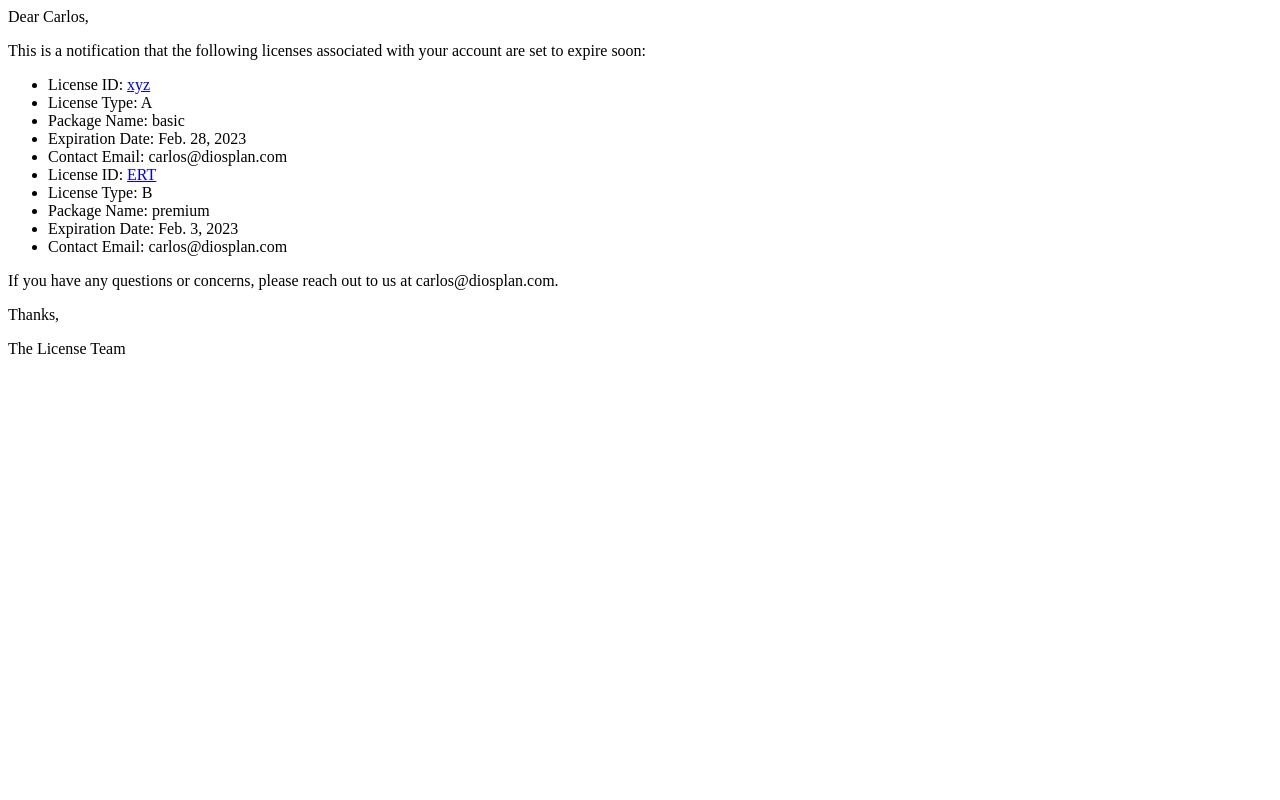
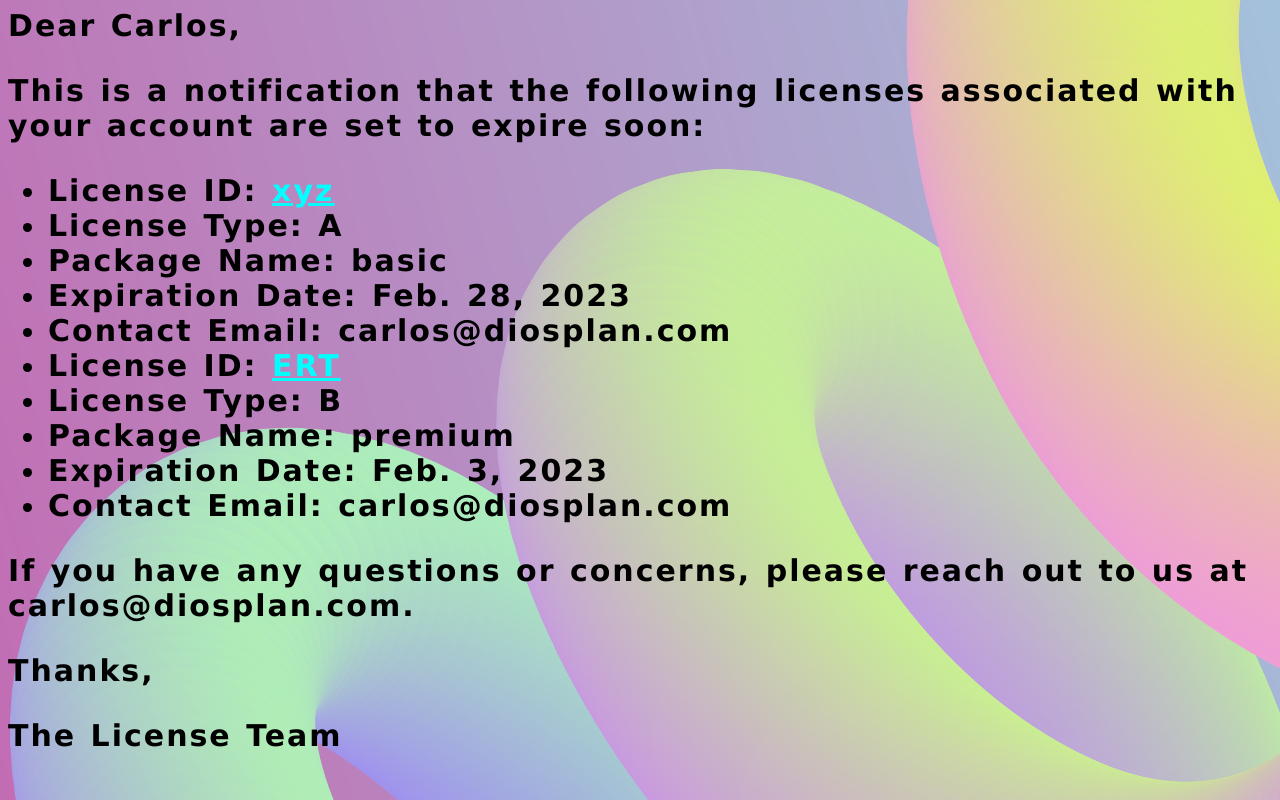
Before and after one commit to haycarlitos/dora, a Django app: page /licenses/ in a window 1280 px wide. Run offline with Django 4.2, Linux system fonts and the light colour scheme; data comes from the database, SQL or seed files in the repository; both versions use the stored data as it was after the commit.

Commit message:
add static files

```diff
--- /dev/null
+++ b/licenses/static/licenses/style.css
@@ -0,0 +1,17 @@
+body {
+    font-family: "Lucida Sans Unicode", "Lucida Grande", sans-serif;
+    font-size: 30px;
+    letter-spacing: 2px;
+    word-spacing: 2px;
+    color: #000000;
+    font-weight: 700;
+    text-decoration: none;
+    font-style: normal;
+    font-variant: normal;
+    text-transform: none;
+    background: white url("images/background.png") repeat;
+}
+
+a {
+    color: cyan;
+}
--- a/licenses/templates/licenses/index.html
+++ b/licenses/templates/licenses/index.html
@@ -1,3 +1,6 @@
+{% load static %}
+
+<link rel="stylesheet" href="{% static 'licenses/style.css' %}">
 <p>Dear {{ client.name }},</p>
 <p>This is a notification that the following licenses associated with your account are set to expire soon:</p>
 
--- a/licenses/views.py
+++ b/licenses/views.py
@@ -3,19 +3,23 @@ from .models import Client, License
 from django.views.generic import TemplateView
 from django.shortcuts import get_object_or_404, render
 
+'''
 class ClientDetailView(TemplateView):
     """A view to show the details of a particular client and their license information.
     """
-    template_name = 'client_detail.html'
+    template_name = 'licenses/index.html'
 
     def get_context_data(self, **kwargs):
         context = super().get_context_data(**kwargs)
         client_id = self.kwargs.get('client_id')
         client = Client.objects.get(pk=client_id)
         licenses = client.licenses.all()
-        context['client'] = client
-        context['licenses'] = licenses
+        context = {
+            'client': client,
+            'licenses': licenses,
+        }
         return context
+'''
 
 def index(request):
     client = Client.objects.get(pk=1)
```
Also changed, not shown: db.sqlite3, licenses/static/licenses/images/background.png (added).
